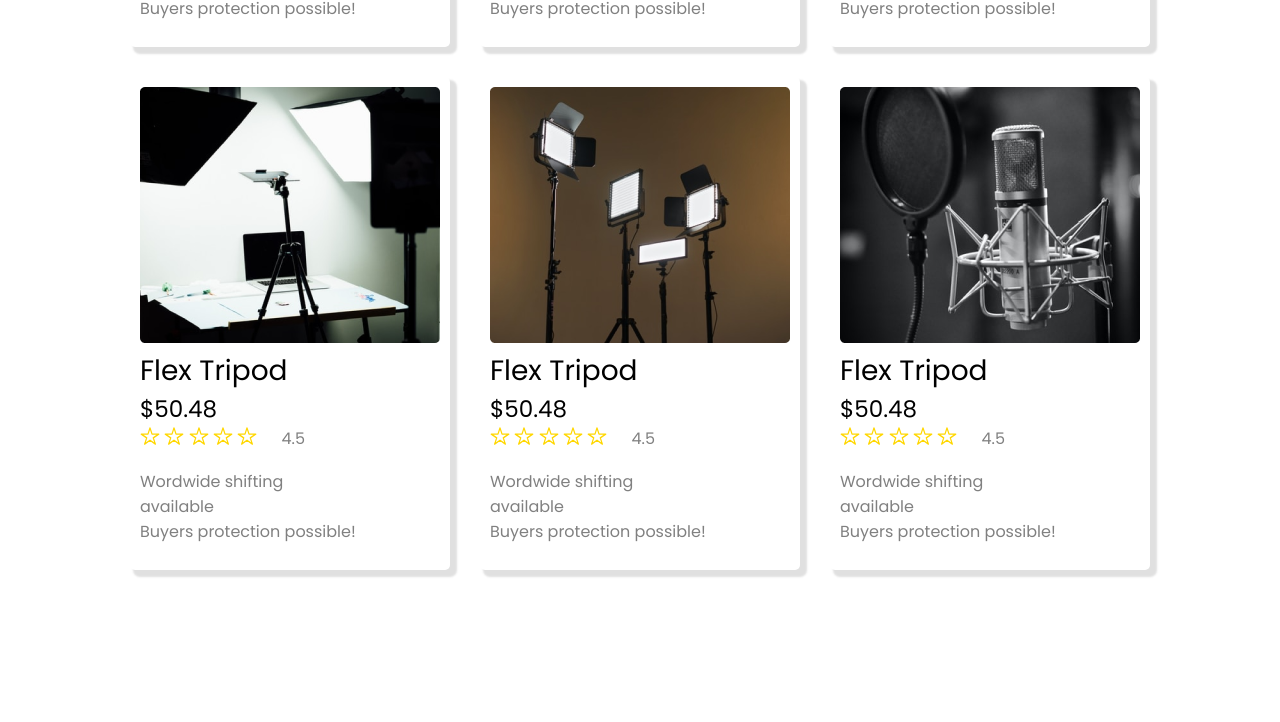
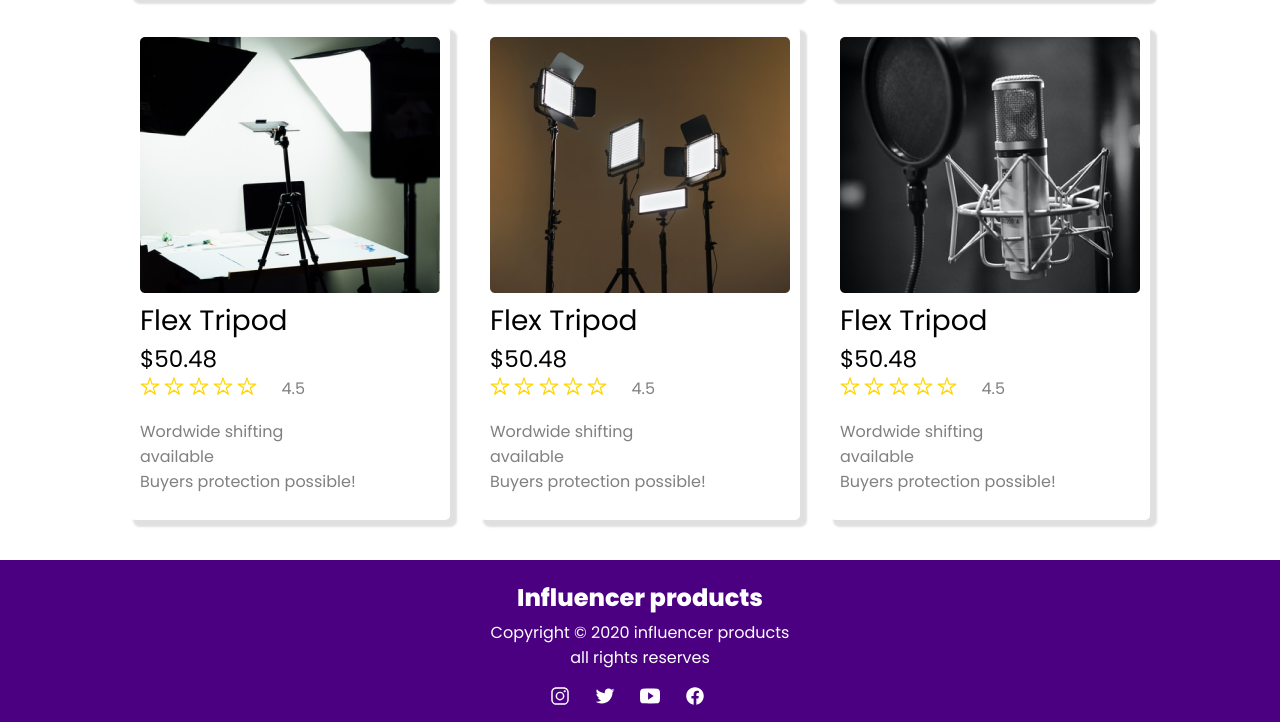
Before and after one commit to shely25/Assignment-2, a plain HTML site: page index.html in a window 1280 px wide. Shown: the part 1766-2488 px from the top of the page. Before the commit the page ends 2426 px from the top, so only its background shows below. Drawn offline with nearby package versions, Linux system fonts and the light colour scheme.

Commit message:
footer added

```diff
--- a/index.html
+++ b/index.html
@@ -193,6 +193,28 @@
             </div>
         </div>
     </section>
+    <section class="footer">
+        <footer>
+            <h2>Influencer products</h2>
+            <p>Copyright © 2020 influencer products<br>all rights reserves</p>
+            <div class="icon">
+                <ul>
+                    <li>
+                        <ion-icon name="logo-instagram"></ion-icon>
+                    </li>
+                    <li>
+                        <ion-icon name="logo-twitter"></ion-icon>
+                    </li>
+                    <li>
+                        <ion-icon name="logo-youtube"></ion-icon>
+                    </li>
+                    <li>
+                        <ion-icon name="logo-facebook"></ion-icon>
+                    </li>
+                </ul>
+            </div>
+        </footer>
+    </section>
     <script type="module" src="https://unpkg.com/ionicons@5.5.2/dist/ionicons/ionicons.esm.js"></script>
     <script nomodule src="https://unpkg.com/ionicons@5.5.2/dist/ionicons/ionicons.js"></script>
 
--- a/style.css
+++ b/style.css
@@ -4,7 +4,7 @@ body{
     flex-direction: column;
     justify-content: center;
     align-items: center;
-    margin: 50px;
+    margin: 0px;
 }
 section{
     margin-bottom: 40px;
@@ -101,3 +101,28 @@ margin-bottom: 0;
 .color{
     color:grey;
 }
+.icon li{
+    list-style: none;
+    display: flex;
+    margin-right: 25px;
+   text-align: center;
+}
+.footer ul{
+    display: flex;
+    justify-content: center;
+    margin-right: 40px;
+}
+footer h2{
+    margin-bottom: 5px;
+    text-align: center;
+}
+footer p{
+    margin-top: 0;
+    text-align: center;
+}
+.footer{
+    background-color: indigo;
+    width:100%;
+    margin-bottom: 0;
+    color: white;
+}
```
